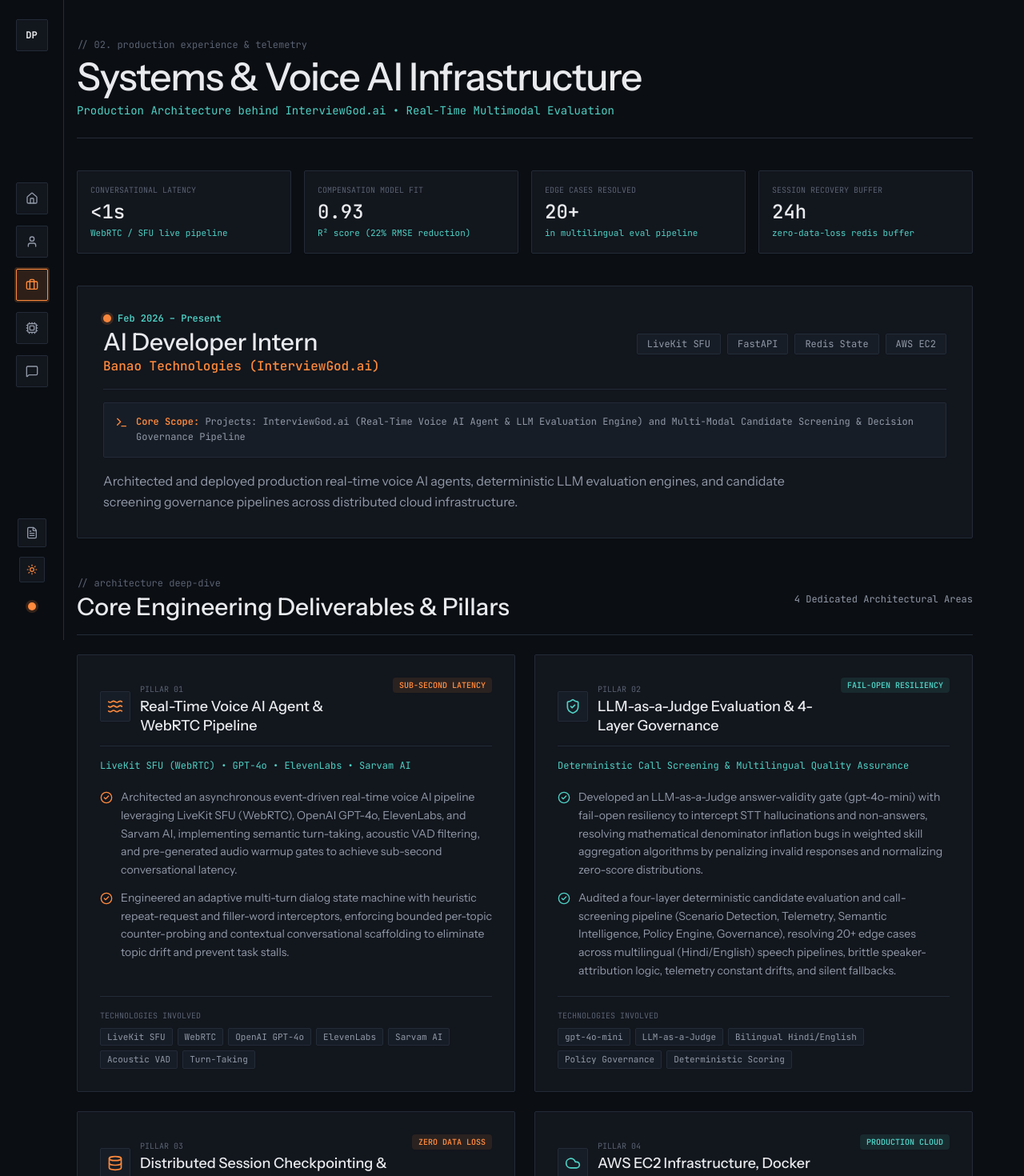
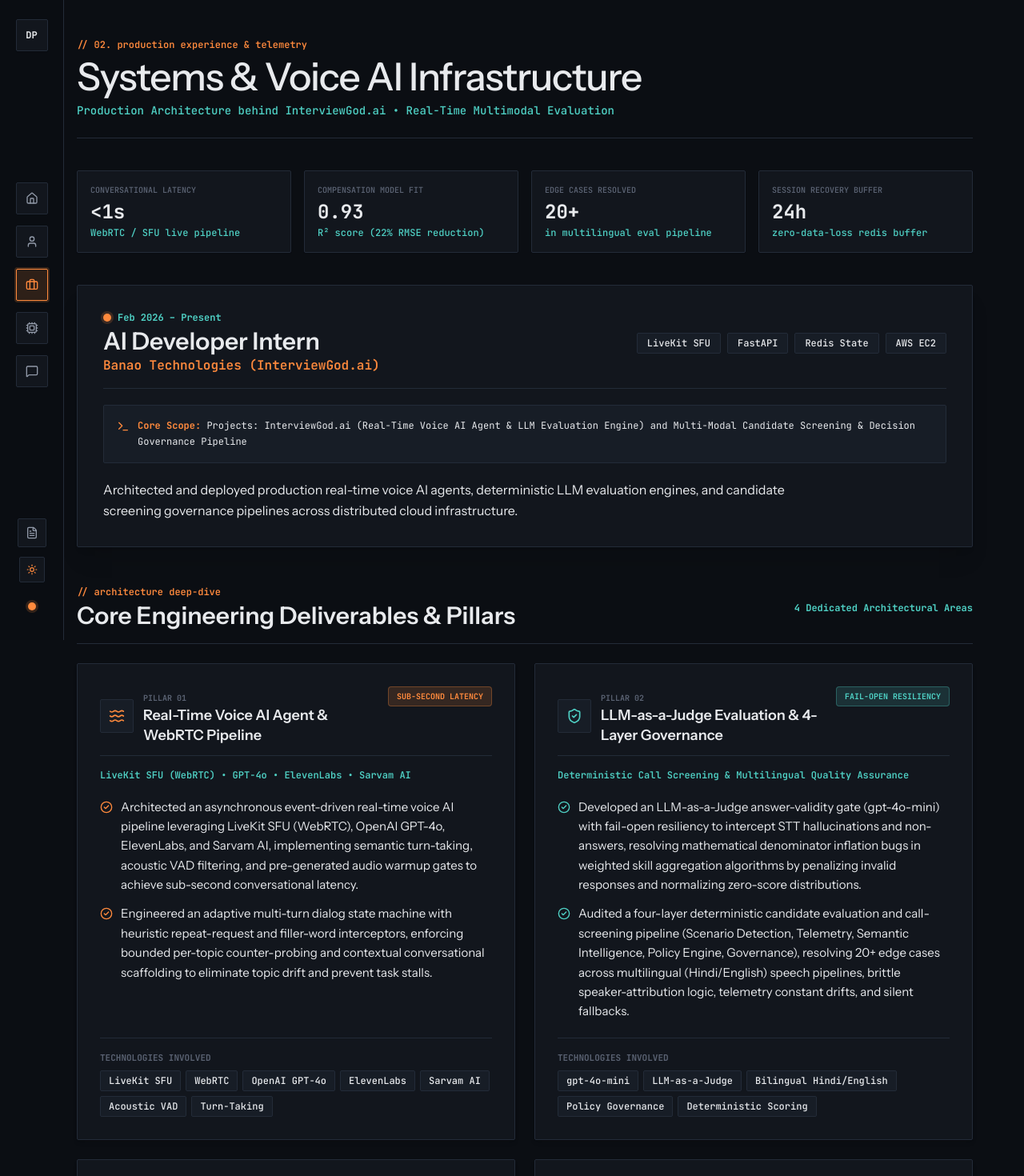
Before and after one commit to Dwij2710/Dwij-Portfolio, a React (Vite) app: page /experience in a window 1280 px wide. Shown: the top 1470 px of the page at 80% size. Built offline with nearby package versions, Linux system fonts and the light colour scheme; the HTML template or start-up script is replaced by a standard one.

Commit message:
design: fix text contrast and readability across ProjectsPage and ExperiencePage

```diff
--- a/src/pages/ExperiencePage.tsx
+++ b/src/pages/ExperiencePage.tsx
@@ -65,11 +65,11 @@
     <div className="py-8 md:py-12 max-w-container mx-auto">
       {/* Header */}
       <div className="mb-10 border-b border-hairline pb-6">
-        <p className="font-mono text-xs text-faint mb-2">// 02. production experience & telemetry</p>
+        <p className="font-mono text-xs text-signal mb-2 font-semibold">// 02. production experience & telemetry</p>
         <h1 className="text-3xl sm:text-4xl lg:text-5xl font-medium tracking-tight text-ink">
           Systems & Voice AI Infrastructure
         </h1>
-        <p className="font-mono text-sm text-data mt-2">
+        <p className="font-mono text-sm text-data mt-2 font-medium">
           Production Architecture behind InterviewGod.ai • Real-Time Multimodal Evaluation
         </p>
       </div>
@@ -77,56 +77,56 @@
       {/* Live Telemetry Metrics Grid */}
       <div className="grid grid-cols-2 lg:grid-cols-4 gap-4 mb-10">
         {metrics.map((m) => (
-          <div key={m.label} className="p-4 bg-panel border border-hairline rounded-sm shadow-sm hover:border-signal/40 transition-colors">
-            <p className="font-mono text-[10px] text-faint uppercase">{m.label}</p>
-            <p className="mt-1 text-2xl font-medium font-mono text-ink">{m.value}</p>
-            <p className="font-mono text-[11px] text-data mt-0.5">{m.unit}</p>
+          <div key={m.label} className="p-4 bg-panel border border-hairline rounded-sm shadow-sm hover:border-signal/50 transition-colors">
+            <p className="font-mono text-[10px] text-faint uppercase font-semibold">{m.label}</p>
+            <p className="mt-1 text-2xl font-bold font-mono text-ink">{m.value}</p>
+            <p className="font-mono text-xs text-data mt-0.5 font-medium">{m.unit}</p>
           </div>
         ))}
       </div>
 
       {/* Role Overview Executive Card */}
-      <section className="bg-panel border border-hairline p-6 sm:p-8 rounded-sm shadow-sm mb-12 space-y-4">
+      <section className="bg-panel border border-hairline p-6 sm:p-8 rounded-sm shadow-xl mb-12 space-y-5">
         <div className="flex flex-col sm:flex-row sm:items-center justify-between gap-3 border-b border-hairline pb-4">
           <div>
             <div className="flex items-center gap-2">
               <span className="w-2.5 h-2.5 rounded-full bg-signal status-dot" />
-              <span className="font-mono text-xs text-data font-semibold">{job.date}</span>
+              <span className="font-mono text-xs text-data font-bold">{job.date}</span>
             </div>
-            <h2 className="text-2xl sm:text-3xl text-ink font-medium mt-1">
+            <h2 className="text-2xl sm:text-3xl text-ink font-semibold mt-1">
               {job.role}
             </h2>
-            <p className="font-mono text-base text-signal font-medium">
+            <p className="font-mono text-base text-signal font-semibold">
               {job.org}
             </p>
           </div>
 
           <div className="flex flex-wrap gap-2 font-mono text-xs">
-            <span className="px-3 py-1 bg-panel2 border border-hairline rounded-sm text-muted">
+            <span className="px-3 py-1 bg-panel2 border border-hairline rounded-sm text-ink font-medium">
               LiveKit SFU
             </span>
-            <span className="px-3 py-1 bg-panel2 border border-hairline rounded-sm text-muted">
+            <span className="px-3 py-1 bg-panel2 border border-hairline rounded-sm text-ink font-medium">
               FastAPI
             </span>
-            <span className="px-3 py-1 bg-panel2 border border-hairline rounded-sm text-muted">
+            <span className="px-3 py-1 bg-panel2 border border-hairline rounded-sm text-ink font-medium">
               Redis State
             </span>
-            <span className="px-3 py-1 bg-panel2 border border-hairline rounded-sm text-muted">
+            <span className="px-3 py-1 bg-panel2 border border-hairline rounded-sm text-ink font-medium">
               AWS EC2
             </span>
           </div>
         </div>
 
         {/* Project Scope Banner */}
-        <div className="p-3.5 bg-panel2 border border-hairline rounded-sm flex items-start gap-2.5">
+        <div className="p-4 bg-panel2 border border-hairline rounded-sm flex items-start gap-2.5">
           <Terminal className="w-4 h-4 text-signal shrink-0 mt-0.5" />
-          <p className="font-mono text-xs text-muted leading-relaxed">
-            <span className="text-signal font-semibold">Core Scope: </span>
+          <p className="font-mono text-xs text-ink leading-relaxed">
+            <span className="text-signal font-bold">Core Scope: </span>
             {job.projectsSubtitle}
           </p>
         </div>
 
-        <p className="text-muted text-base leading-relaxed max-w-4xl">
+        <p className="text-ink text-base leading-relaxed max-w-4xl font-normal">
           {job.summary}
         </p>
       </section>
@@ -135,12 +135,12 @@
       <section className="mb-14 space-y-6">
         <div className="flex items-center justify-between border-b border-hairline pb-4">
           <div>
-            <p className="font-mono text-xs text-faint mb-1">// architecture deep-dive</p>
-            <h3 className="text-2xl sm:text-3xl font-medium text-ink">
+            <p className="font-mono text-xs text-signal mb-1 font-semibold">// architecture deep-dive</p>
+            <h3 className="text-2xl sm:text-3xl font-semibold text-ink">
               Core Engineering Deliverables & Pillars
             </h3>
           </div>
-          <span className="font-mono text-xs text-muted">4 Dedicated Architectural Areas</span>
+          <span className="font-mono text-xs text-data font-bold">4 Dedicated Architectural Areas</span>
         </div>
 
         <div className="grid md:grid-cols-2 gap-6">
@@ -151,30 +151,30 @@
             return (
               <div
                 key={pillar.id}
-                className="bg-panel border border-hairline p-6 sm:p-7 rounded-sm hover:border-signal/50 transition-all shadow-sm flex flex-col justify-between space-y-5"
+                className="bg-panel border border-hairline p-6 sm:p-7 rounded-sm hover:border-signal/50 transition-all shadow-md flex flex-col justify-between space-y-5"
               >
                 <div className="space-y-4">
                   {/* Card Header */}
                   <div className="flex items-start justify-between gap-3 border-b border-hairline pb-3">
                     <div className="flex items-center gap-3">
-                      <div className={`p-2 bg-panel2 border border-hairline rounded-sm ${isSignal ? 'text-signal' : 'text-data'}`}>
+                      <div className={`p-2.5 bg-panel2 border border-hairline rounded-sm ${isSignal ? 'text-signal' : 'text-data'}`}>
                         <Icon className="w-5 h-5" />
                       </div>
                       <div>
-                        <span className="font-mono text-[10px] text-faint">PILLAR 0{idx + 1}</span>
-                        <h4 className="text-lg font-medium text-ink leading-snug">
+                        <span className="font-mono text-[10px] text-faint font-bold">PILLAR 0{idx + 1}</span>
+                        <h4 className="text-lg font-semibold text-ink leading-snug">
                           {pillar.title}
                         </h4>
                       </div>
                     </div>
-                    <span className={`font-mono text-[10px] font-semibold px-2 py-0.5 rounded shrink-0 ${
-                      isSignal ? 'text-signal bg-signal/10' : 'text-data bg-data/10'
+                    <span className={`font-mono text-[10px] font-bold px-2.5 py-1 rounded shrink-0 border ${
+                      isSignal ? 'text-signal bg-signal/15 border-signal/30' : 'text-data bg-data/15 border-data/30'
                     }`}>
                       {pillar.tag}
                     </span>
                   </div>
 
-                  <p className="font-mono text-xs text-data">
+                  <p className="font-mono text-xs text-data font-semibold">
                     {pillar.subtitle}
                   </p>
 
@@ -183,7 +183,7 @@
                     {pillar.points.map((point, pIdx) => (
                       <div key={pIdx} className="flex items-start gap-2.5 text-sm text-ink leading-relaxed">
                         <CheckCircle2 className={`w-4 h-4 shrink-0 mt-1 ${isSignal ? 'text-signal' : 'text-data'}`} />
-                        <p className="text-muted leading-relaxed font-sans">
+                        <p className="text-ink text-sm sm:text-[15px] leading-relaxed font-normal">
                           {point}
                         </p>
                       </div>
@@ -193,12 +193,12 @@
 
                 {/* Tech Chips */}
                 <div className="pt-4 border-t border-hairline space-y-2">
-                  <p className="font-mono text-[10px] text-faint uppercase">Technologies Involved</p>
+                  <p className="font-mono text-[11px] text-faint font-bold uppercase">Technologies Involved</p>
                   <div className="flex flex-wrap gap-1.5">
                     {pillar.stack.map((tech) => (
                       <span
                         key={tech}
-                        className="font-mono text-[11px] text-muted bg-panel2 border border-hairline rounded-sm px-2 py-0.5 hover:text-ink transition-colors"
+                        className="font-mono text-xs text-ink font-medium bg-panel2 border border-hairline rounded-sm px-2.5 py-1 hover:text-signal hover:border-signal/40 transition-colors"
                       >
                         {tech}
                       </span>
@@ -215,13 +215,13 @@
       <div className="mt-14 flex flex-wrap items-center justify-between gap-4 border-t border-hairline pt-6">
         <Link
           to="/about"
-          className="px-5 py-2.5 border border-hairline text-muted hover:text-ink font-mono text-xs rounded-sm hover:border-faint transition-colors"
+          className="px-5 py-2.5 border border-hairline text-ink hover:text-signal font-mono text-xs rounded-sm hover:border-signal transition-colors font-semibold"
         >
           <span>← About & Stack</span>
         </Link>
         <Link
           to="/projects"
-          className="px-5 py-2.5 bg-signal text-base font-mono text-xs font-semibold rounded-sm hover:bg-signal/90 transition-all flex items-center gap-2"
+          className="px-5 py-2.5 bg-signal text-base font-mono text-xs font-bold rounded-sm hover:bg-signal/90 transition-all flex items-center gap-2"
         >
           <span>Next: Engineering Projects</span>
           <ArrowRight className="w-4 h-4" />
```
Also changed, not shown: src/pages/ProjectsPage.tsx (+49 -49 lines).
